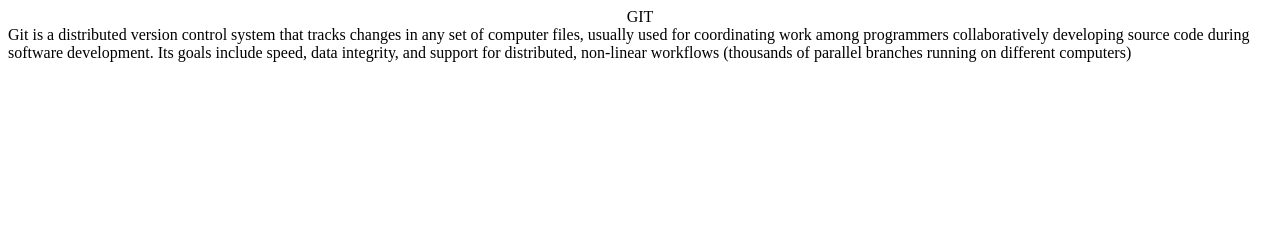
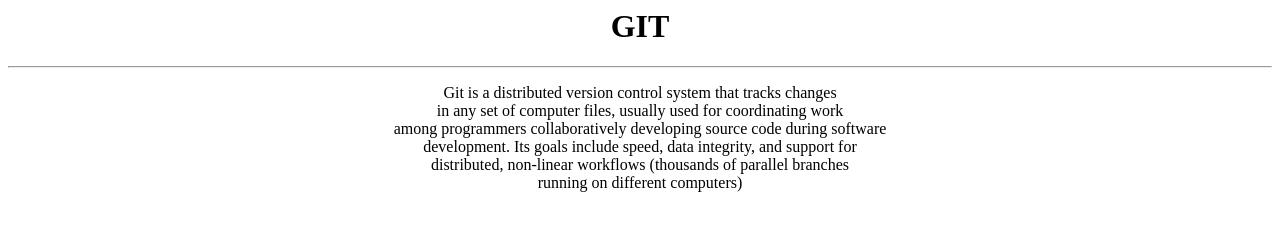
Before and after one commit to McBugatti/mygit-test, a plain HTML site: page Index.html in a window 1280 px wide. Drawn offline with Linux system fonts and the light colour scheme.

Commit message:
my first home work --

```diff
--- a/Index.html
+++ b/Index.html
@@ -3,11 +3,15 @@
     <meta charset="UTF-8">
     <meta http-equiv="X-UA-Compatible" content="IE=edge">
     <meta name="viewport" content="width=device-width, initial-scale=1.0">
-    <center>GIT</center><title>
+    <title>
+
+        GIT
     </title>
 
 </head>
 <body>
-    Git is a distributed version control system that tracks changes in any set of computer files, usually used for coordinating work among programmers collaboratively developing source code during software development. Its goals include speed, data integrity, and support for distributed, non-linear workflows (thousands of parallel branches running on different computers)
+    <h1><center>GIT</center></h1> <hr>
+    <p><center> Git is a distributed version control system that tracks changes <br> in any set of computer files, usually used for coordinating work <br> among programmers collaboratively developing source code during software <br> development. Its goals include speed, data integrity, and support for <br> distributed, non-linear workflows (thousands of parallel branches <br> running on different computers)</center></p>
+
 </body>
 </html>
```
